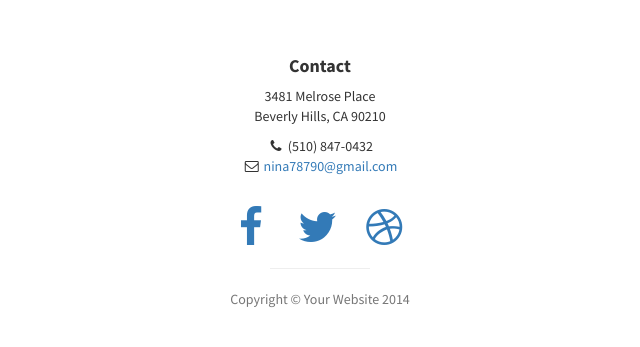
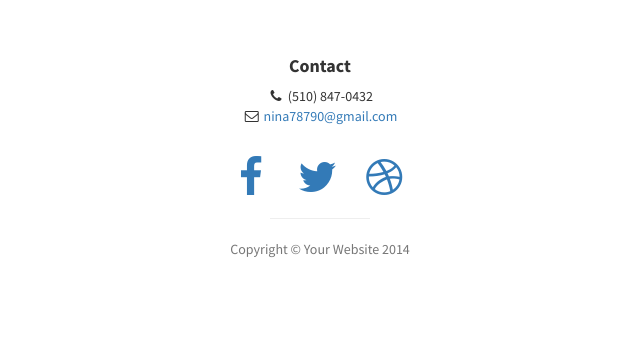
Before and after one commit to ninagoldman/ninagoldman.github.io, a plain HTML site: page index.html in a window 1280 px wide. Shown: the part 3546-3893 px from the top of the page, without its empty margins (320-960 px from the left). Drawn offline with Linux system fonts and the light colour scheme.

Commit message:
delete address

```diff
--- a/index.html
+++ b/index.html
@@ -237,8 +237,6 @@
                 <div class="col-lg-10 col-lg-offset-1 text-center">
                     <h4><strong>Contact</strong>
                     </h4>
-                    <p>3481 Melrose Place
-                        <br>Beverly Hills, CA 90210</p>
                     <ul class="list-unstyled">
                         <li><i class="fa fa-phone fa-fw"></i> (510) 847-0432</li>
                         <li><i class="fa fa-envelope-o fa-fw"></i> <a href="nina78790@gmail.com">nina78790@gmail.com</a>
```
